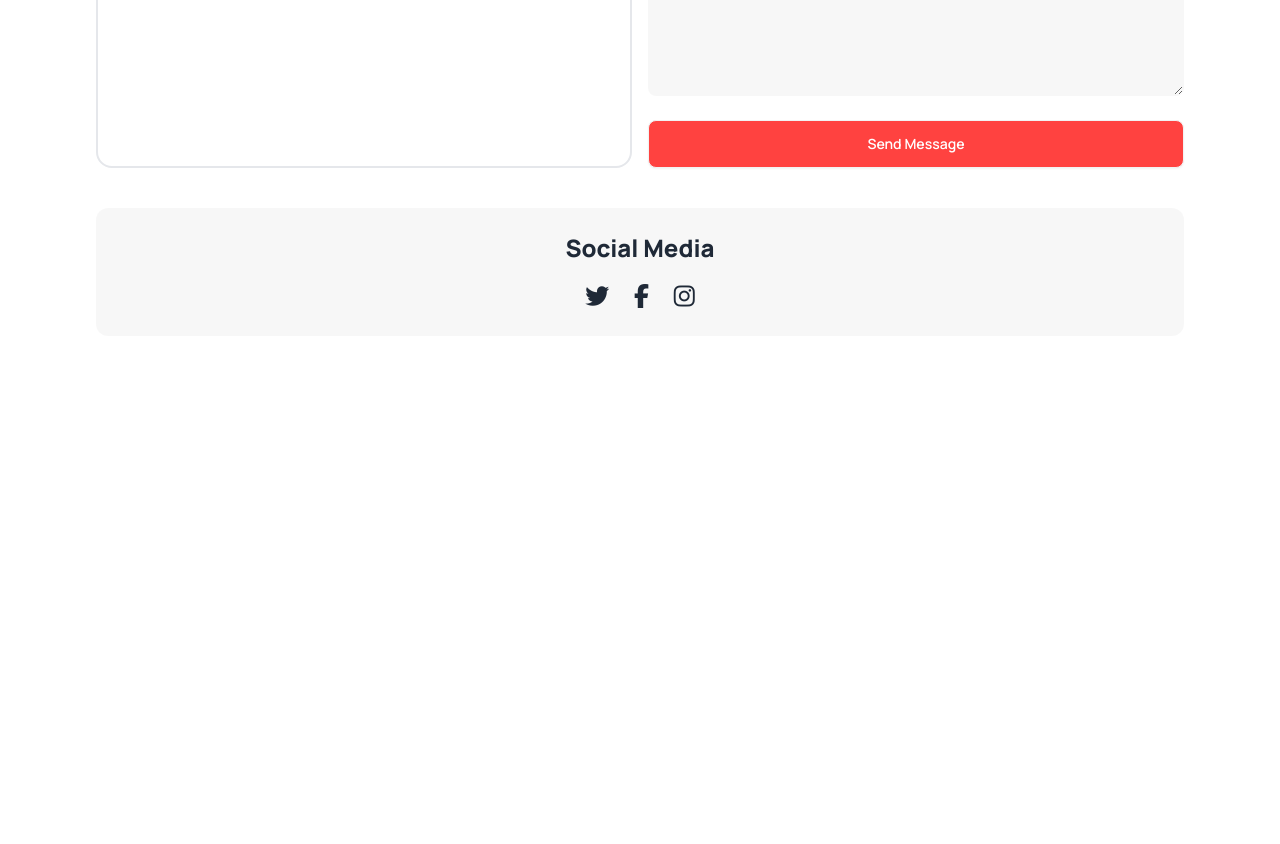
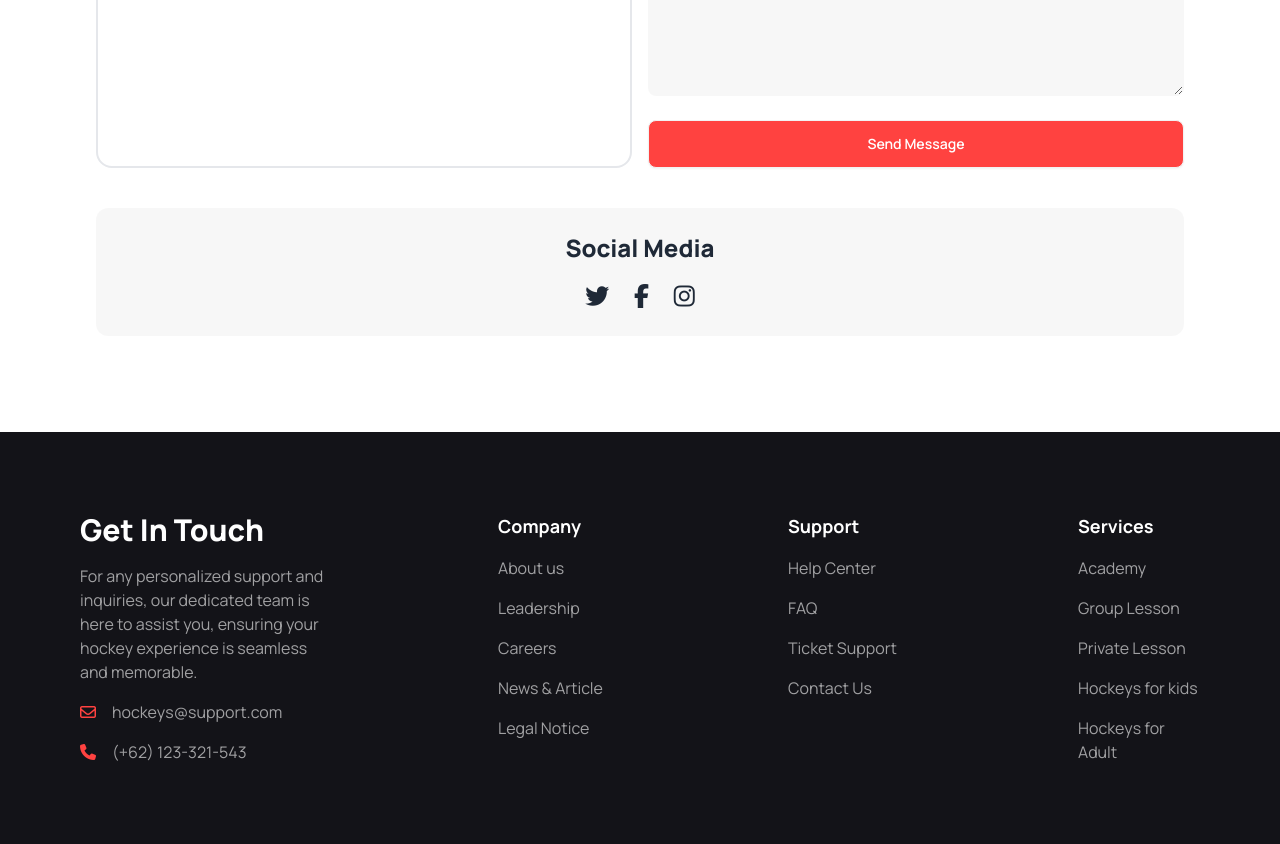
Before and after one commit to Rubaeid-Sanjid/Hockey-Website, a plain HTML site: page index.html in a window 1280 px wide. Shown: the part 4058-4902 px from the top of the page. Before the commit the page ends 4490 px from the top, so only its background shows below. Drawn offline with nearby package versions, Linux system fonts and the light colour scheme.

Commit message:
added footer section and made it responsive

```diff
--- a/index.html
+++ b/index.html
@@ -41,8 +41,8 @@
       crossorigin="anonymous"
     ></script>
   </head>
-  <body class="container mx-auto px-3 lg:px-24 font-manrope">
-    <header>
+  <body class="font-manrope">
+    <header class="container mx-auto px-3 lg:px-24 ">
       <nav></nav>
       <!-- Banner -->
       <section class="my-8 md:my-24">
@@ -78,7 +78,7 @@
       </section>
     </header>
 
-    <main>
+    <main class="container mx-auto px-3 lg:px-24 ">
       <!-- Hockeys club section -->
       <section class="text-center space-y-6 md:space-y-20 my-8 md:my-24">
         <div>
@@ -479,7 +479,7 @@
           </div>
 
           <!-- bottom container -->
-          <div class="col-span-2 flex flex-col justify-center items-center mt-6 bg-[#13131808] py-6 rounded-xl">
+          <div class="md:col-span-2 flex flex-col justify-center items-center mt-6 bg-[#13131808] py-6 rounded-xl">
             <h3 class="text-2xl font-extrabold">Social Media</h3>
             <div class="space-x-5 text-2xl mt-4">
               <i class="fa-brands fa-twitter"></i>
@@ -490,5 +490,48 @@
         </div>
       </section>
     </main>
+
+    <!-- Footer -->
+    <footer class="grid grid-cols-2 lg:grid-cols-4 gap-10 p-4 lg:p-20 bg-[#131318] text-[#FFFFFF99]">
+      <aside class="col-span-2 lg:col-auto space-y-4 flex flex-col items-center lg:items-start text-center lg:text-left">
+        <h2 class="text-3xl font-extrabold text-white">Get In Touch</h2>
+        <p class="">For any personalized support and inquiries, our dedicated team is here to assist you, ensuring your hockey experience is seamless and memorable.</p>
+        <div class="flex items-center space-x-4">
+          <i class="fa-regular fa-envelope text-btn-color"></i>
+          <span>hockeys@support.com</span>
+        </div>
+        <div class="flex items-center space-x-4">
+          <i class="fa-solid fa-phone text-btn-color"></i>
+          <span>(+62) 123-321-543</span>
+        </div>
+      </aside>
+
+      <nav class="flex flex-col items-center lg:items-start space-y-4 lg:ml-32">
+        <header class="text-lg font-bold text-white">Company</header>
+        <a class="link link-hover">About us</a>
+        <a class="link link-hover">Leadership</a>
+        <a class="link link-hover">Careers</a>
+        <a class="link link-hover">News & Article</a>
+        <a class="link link-hover">Legal Notice</a>
+      </nav>
+
+      <nav class="flex flex-col items-center lg:items-start space-y-4 lg:ml-32">
+        <header class="text-lg font-bold text-white">Support</header>
+        <a class="link link-hover">Help Center</a>
+        <a class="link link-hover">FAQ</a>
+        <a class="link link-hover">Ticket Support</a>
+        <a class="link link-hover">Contact Us</a>
+      </nav>
+
+      <nav class="col-span-2 lg:col-auto flex flex-col items-center lg:items-start space-y-4 lg:ml-32">
+        <header class="text-lg font-bold text-white">Services</header>
+        <a class="link link-hover">Academy</a>
+        <a class="link link-hover">Group Lesson</a>
+        <a class="link link-hover">Private Lesson</a>
+        <a class="link link-hover">Hockeys for kids</a>
+        <a class="link link-hover">Hockeys for Adult</a>
+        </nav>
+
+    </footer>
   </body>
 </html>
```
